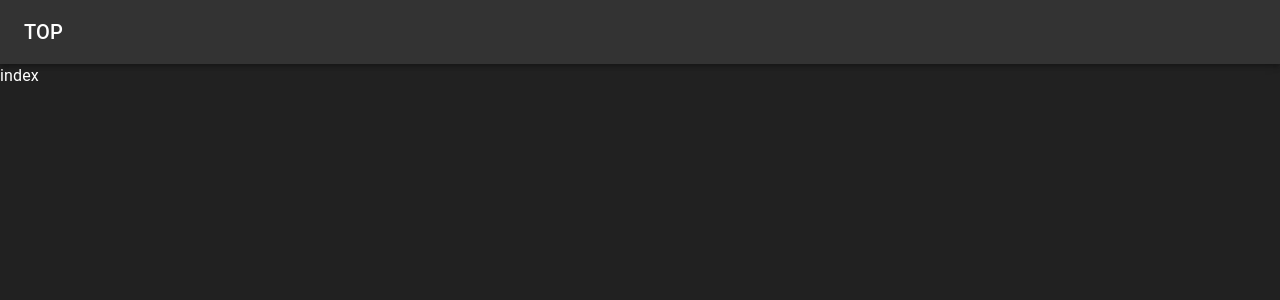
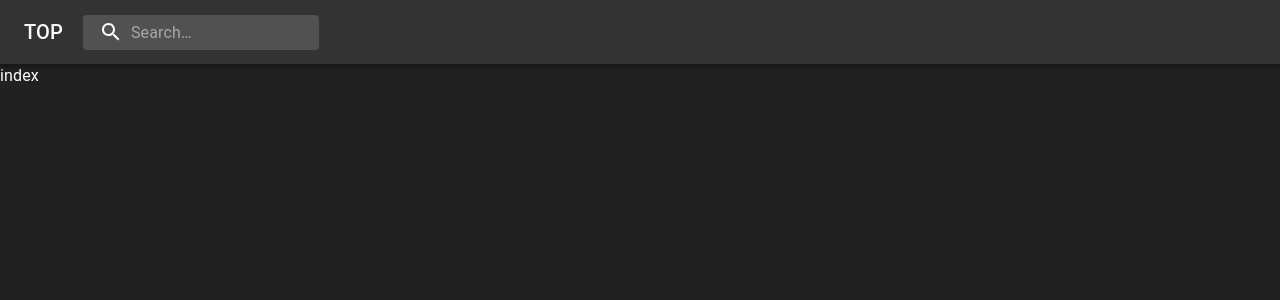
Before and after one commit to t-tiger/English-Learning, a Next.js app in the folder client/: page / in a window 1280 px wide. Shown: the top 300 px of the page. Built offline with nearby package versions, Linux system fonts and the light colour scheme.

Commit message:
add SearchBar on Header

```diff
--- /dev/null
+++ b/client/components/molecules/SearchBar.tsx
@@ -0,0 +1,95 @@
+import React, { KeyboardEventHandler, useState } from 'react'
+import styled from 'styled-components'
+import { Box, fade, InputBase, useTheme } from '@material-ui/core'
+import { Search } from '@material-ui/icons'
+
+type Props = {
+  onEnter: (text: string) => unknown
+}
+
+const SearchBar: React.FC<Props> = ({ onEnter }) => {
+  const theme = useTheme()
+  const [value, setValue] = useState('')
+  // value to detect whether in progress of IME conversion
+  const [isComposing, setComposing] = useState(false)
+
+  const handleChangeValue = (e: React.ChangeEvent<HTMLInputElement>) => {
+    setValue(e.target.value)
+  }
+  const handleKeyDown = (e: React.KeyboardEvent) => {
+    if (e.key === 'Enter' && !isComposing) {
+      onEnter(value)
+    }
+  }
+  const handleCompositionStart = () => {
+    setComposing(true)
+  }
+  const handleCompositionEnd = () => {
+    setComposing(false)
+  }
+
+  return (
+    <Container theme={theme}>
+      <IconContainer theme={theme}>
+        <Search />
+      </IconContainer>
+      <InputBase
+        placeholder="Search…"
+        classes={{
+          root: 'input-root',
+          input: 'input-input',
+        }}
+        inputProps={{ 'aria-label': 'search' }}
+        value={value}
+        onChange={handleChangeValue}
+        onKeyDown={handleKeyDown}
+        onCompositionStart={handleCompositionStart}
+        onCompositionEnd={handleCompositionEnd}
+      />
+    </Container>
+  )
+}
+
+const Container = styled(Box)(
+  ({ theme }) => `
+    position: relative;
+    border-radius: ${theme.shape.borderRadius}px;
+    background-color: ${fade(theme.palette.common.white, 0.15)};
+    &:hover {
+      background-color: ${fade(theme.palette.common.white, 0.25)};
+    }
+    margin-right: ${theme.spacing(2)};
+    margin-left: 0;
+    width: 100%;
+    ${theme.breakpoints.up('sm')} {
+      margin-left: ${theme.spacing(3)};
+      width: auto;
+    }
+
+    .input-root {
+      color: inherit;
+    }
+    .input-input {
+      padding: ${theme.spacing(1, 1, 1, 0)};
+      padding-left: calc(1em + ${theme.spacing(4)}px);
+      transition: ${theme.transitions.create('width')};
+      width: 100%;
+      ${theme.breakpoints.up('md')} {
+        width: 20ch;
+      }
+    }
+  `,
+)
+const IconContainer = styled(Box)(
+  ({ theme }) => `
+    padding: ${theme.spacing(0, 2)};
+    height: 100%;
+    position: absolute;
+    pointer-events: none;
+    display: flex;
+    align-items: center;
+    justify-content: center;
+  `,
+)
+
+export default SearchBar
--- a/client/components/organisms/Header.tsx
+++ b/client/components/organisms/Header.tsx
@@ -1,19 +1,27 @@
 import React, { ReactNode } from 'react'
 import styled from 'styled-components'
-import { AppBar, Toolbar, Typography } from '@material-ui/core'
+import { AppBar, Box, Toolbar, Typography } from '@material-ui/core'
 import { VERY_DARK_GRAY } from 'const/color'
+import SearchBar from 'components/molecules/SearchBar'
 
 type Props = {
   title: ReactNode
 }
 
 const Header: React.FC<Props> = ({ title }: Props) => {
+  const handleFinishSearch = (text: string) => {
+    console.log(text)
+  }
+
   return (
     <StyledAppBar position="sticky" color="default">
       <Toolbar>
         <Typography variant="h6" noWrap>
           {title}
         </Typography>
+        <Box ml={2.5}>
+          <SearchBar onEnter={handleFinishSearch} />
+        </Box>
       </Toolbar>
     </StyledAppBar>
   )
--- a/client/package.json
+++ b/client/package.json
@@ -15,7 +15,6 @@
     "axios": "^0.20.0",
     "next": "9.5.2",
     "react": "16.13.1",
-    "react-dom": "16.13.1",
     "react-youtube": "^7.12.0",
     "styled-components": "^5.1.1"
   },
```
Also changed, not shown: 1 other file (tests, documents, lock files or other folders).
